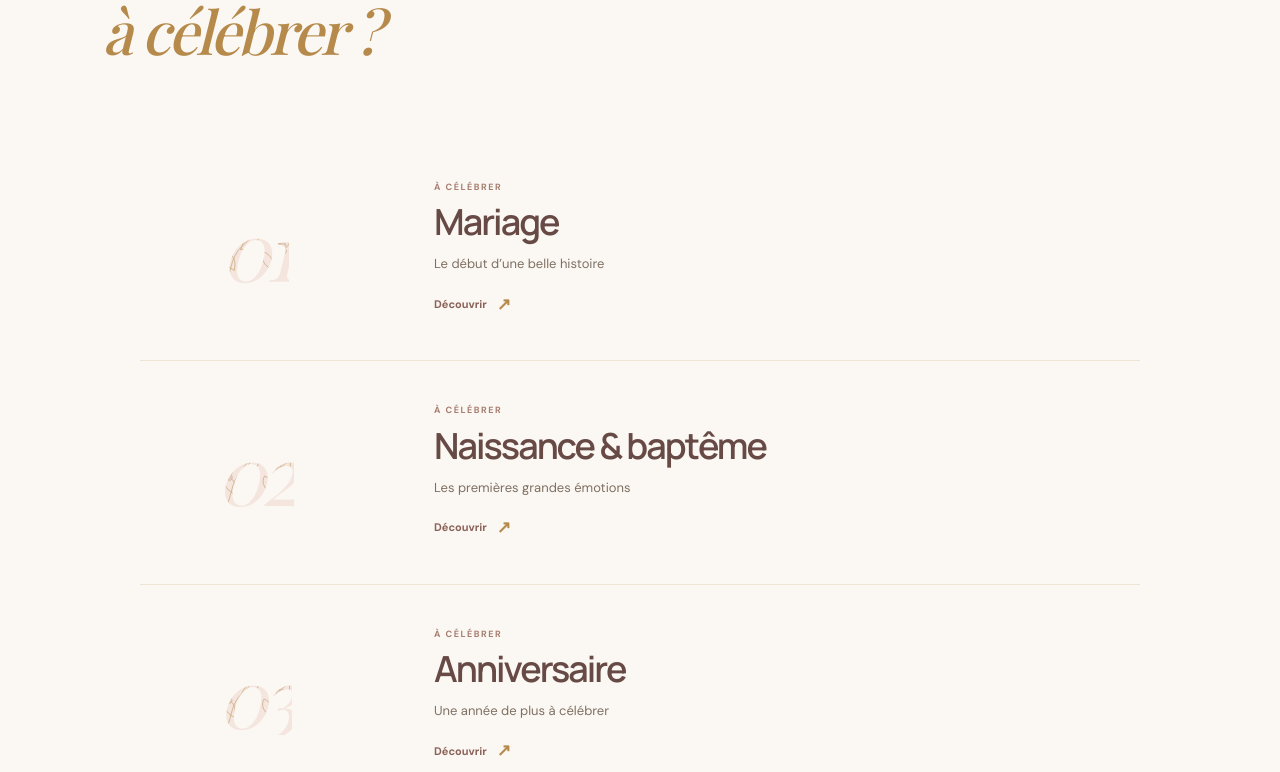
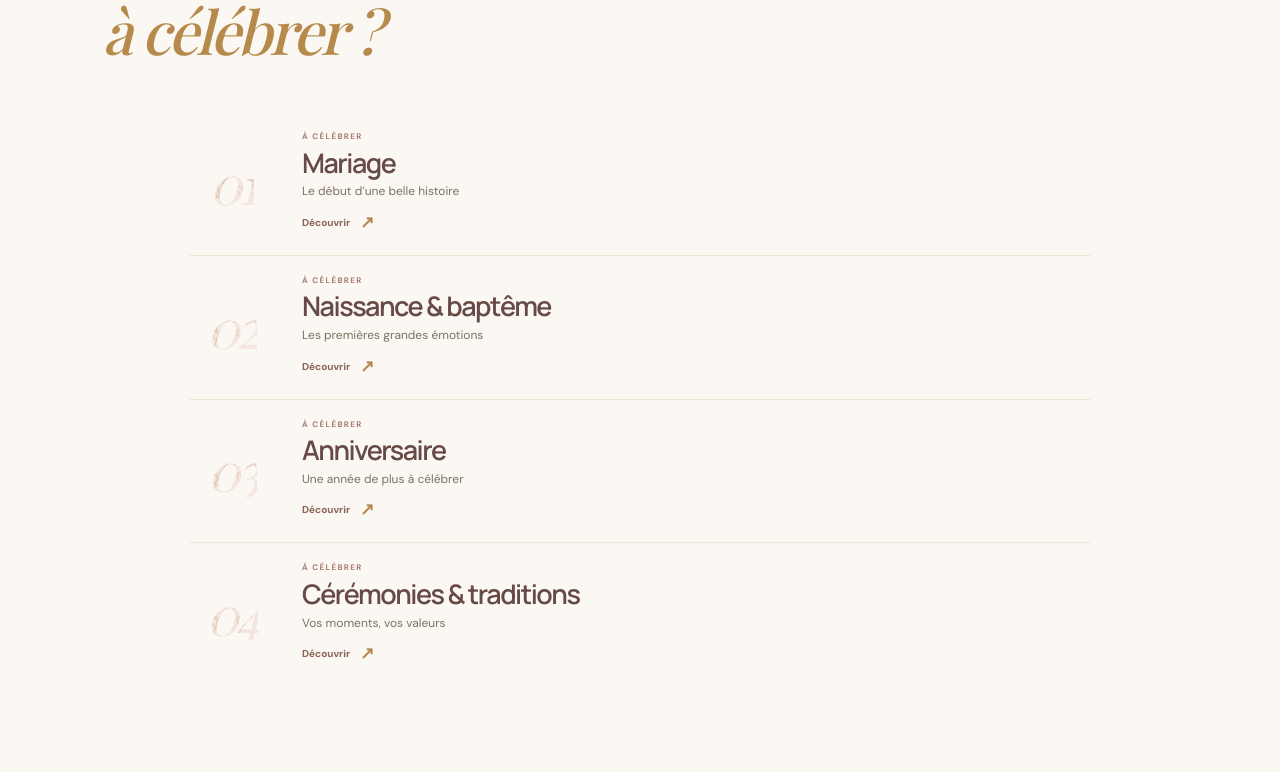
Before and after one commit to chirelhalioua/C-by-C, a Nuxt app: page / in a window 1280 px wide. Shown: the part 968-1740 px from the top of the page. Built offline with nearby package versions, Linux system fonts and the light colour scheme; a web font is replaced by a local one.

Commit message:
Alléger la section occasions sur l’accueil desktop

```diff
--- a/assets/css/main.css
+++ b/assets/css/main.css
@@ -3296,3 +3296,38 @@ body, .site-shell { background: #fbf7f2 !important; }
 .story-section .story-copy > p {
   max-width: 900px;
 }
+
+
+/* Accueil uniquement : compacter la section des occasions sur ordinateur */
+@media (min-width: 761px) {
+  .occasion-word-garden-home {
+    max-width: 900px !important;
+    padding-top: 18px !important;
+    padding-bottom: 36px !important;
+  }
+  .occasion-word-garden-home .occasion-word-item {
+    grid-template-columns: 84px minmax(0, 1fr) !important;
+    column-gap: 28px !important;
+    padding: 18px 0 !important;
+  }
+  .occasion-word-garden-home .occasion-word-number {
+    font-size: 54px !important;
+  }
+  .occasion-word-garden-home .occasion-word-eyebrow {
+    margin-bottom: 4px !important;
+    font-size: 8px !important;
+  }
+  .occasion-word-garden-home .occasion-word-item h3 {
+    font-size: 27px !important;
+    line-height: 1.1 !important;
+    margin-bottom: 5px !important;
+  }
+  .occasion-word-garden-home .occasion-word-item p {
+    font-size: 12px !important;
+    line-height: 1.55 !important;
+    margin-bottom: 7px !important;
+  }
+  .occasion-word-garden-home .occasion-word-link {
+    font-size: 10px !important;
+  }
+}
```
